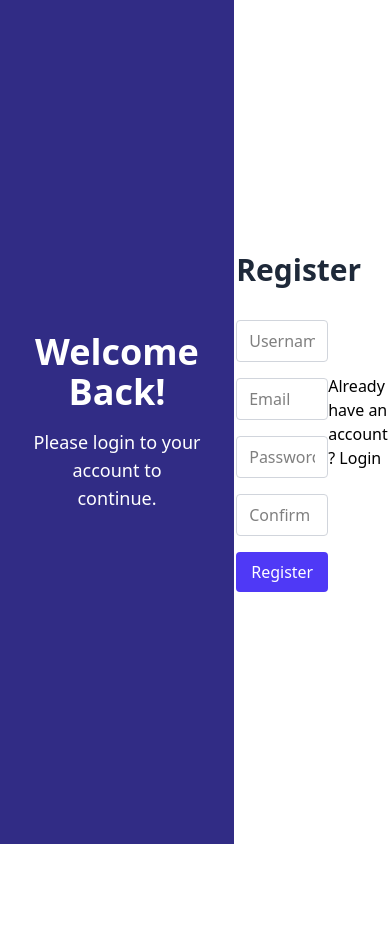
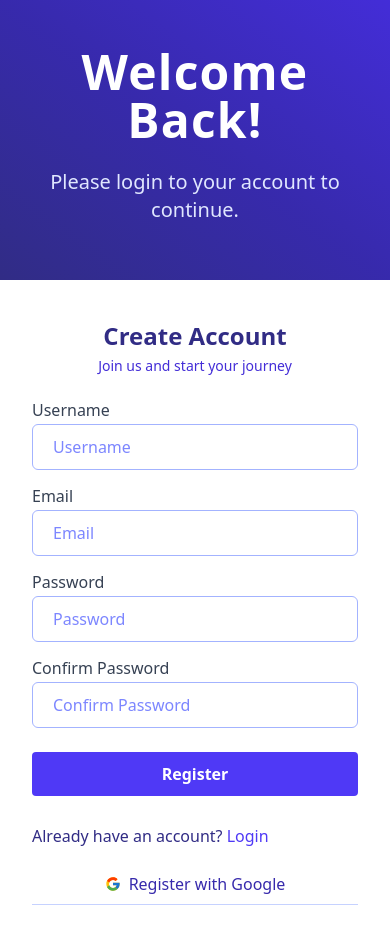
Before and after one commit to sudankdk/Sudan-Khadka-CodeArena, a React (Vite) app in the folder frontend/: page /register in a window 390 px wide. Before the commit the page ends 844 px from the top, so only its background shows below. Built offline with nearby package versions, Linux system fonts and the light colour scheme; no server answers.

Commit message:
feat: admin dashboard layout and stuff

```diff
--- a/frontend/package.json
+++ b/frontend/package.json
@@ -14,6 +14,7 @@
     "axios": "^1.13.2",
     "react": "^19.1.1",
     "react-dom": "^19.1.1",
+    "react-icons": "^5.5.0",
     "react-router-dom": "^7.9.5",
     "tailwindcss": "^4.1.17",
     "zustand": "^5.0.8"
--- a/frontend/src/App.tsx
+++ b/frontend/src/App.tsx
@@ -3,7 +3,7 @@ import Register from "./pages/Auth/register";
 import Login from "./pages/Auth/Login";
 import ProtectedRoute from "./services/auth/ProtectedRoute";
 import Dashboard from "./services/users/Dashboard";
-import AdminDashboard from "./services/admin/Dashboard";
+import AdminDashboard from "./pages/admin/Dashboard";
 import useAuthStore from "./services/auth/store/auth.store";
 import { useEffect } from "react";
 import OAuth from "./pages/Auth/OAuth";
--- a/frontend/src/Components/AuthLayout.tsx
+++ b/frontend/src/Components/AuthLayout.tsx
@@ -3,15 +3,21 @@ import type { AuthLayoutProp } from "../Interfaces/auth/auth";
 
 const AuthLayout: React.FC<AuthLayoutProp> = ({ children }) => {
   return (
-    <div className="flex max-h-screen ">
-      <div className="w-3/5 bg-indigo-900 p-8 flex items-center justify-center text-white">
-        <div className="text-center">
-          <h1 className="text-4xl font-bold mb-4">Welcome Back!</h1>
-          <p className="text-lg">Please login to your account to continue.</p>
+    <div className="flex flex-col md:flex-row min-h-screen">
+      {/* Left Panel: Welcome */}
+      <div className="md:w-3/5 w-full bg-gradient-to-tr from-indigo-900 via-indigo-800 to-indigo-700 p-12 flex items-center justify-center text-white">
+        <div className="text-center max-w-lg mx-auto">
+          <h1 className="text-5xl md:text-6xl font-extrabold mb-6 tracking-wide">
+            Welcome Back!
+          </h1>
+          <p className="text-xl md:text-2xl text-indigo-100 font-normal mb-2">
+            Please login to your account to continue.
+          </p>
         </div>
       </div>
 
-      <div className="w-2/5 p-8 flex items-center justify-center">
+      {/* Right Panel: Form/children */}
+      <div className="md:w-2/5 w-full p-8 flex items-center justify-center bg-white">
         {children}
       </div>
     </div>
--- a/frontend/src/Components/Forms/LoginForm.tsx
+++ b/frontend/src/Components/Forms/LoginForm.tsx
@@ -3,6 +3,7 @@ import { useAuth } from "../../services/auth/hook/useAuth";
 import { useNavigate } from "react-router-dom";
 import useAuthStore from "../../services/auth/store/auth.store";
 import { server } from "../../const/server";
+import { FcGoogle } from "react-icons/fc";
 
 const LoginForm = () => {
   const { login, loading, error, setError } = useAuth();
@@ -17,7 +18,7 @@ const LoginForm = () => {
 
   const handleSubmit = async (e: React.FormEvent) => {
     e.preventDefault();
-    if (email.trim() === "" || password.trim() === "") {
+    if (!email.trim() || !password.trim()) {
       setError?.("Fields cannot be empty");
       return;
     }
@@ -27,61 +28,74 @@ const LoginForm = () => {
       console.log(error);
     }
   };
+
   useEffect(() => {
-    if (user && user.id && user.role == "regular") {
+    if (user?.id && user.role === "regular") {
       navigate("/dashboard", { replace: true });
     }
-    if (user && user.id && user.role == "admin") {
+    if (user?.id && user.role === "admin") {
       navigate("/admin/dashboard", { replace: true });
     }
   }, [user, navigate]);
-  const handleNavigation = () => {
-    navigate("/register");
-  };
+
+  const handleNavigation = () => navigate("/register");
 
   return (
-    <div className="flex items-center justify-center min-h-screen bg-white w-full">
-      <form
-        onSubmit={handleSubmit}
-        className="flex flex-col w-full max-w-sm gap-4"
-      >
-        <h2 className="text-3xl font-bold text-gray-800 text-center mb-4">
-          Login
-        </h2>
-
+    <div className="w-full flex items-center justify-center flex-col">
+      <h2 className="text-2xl font-bold text-indigo-900 mb-2">Welcome Back!</h2>
+      <p className="font-extralight m-0">Let's gets you back</p>
+      <form onSubmit={handleSubmit} className="flex m-4 flex-col gap-6">
+        <label className="font-bold text-black mb-0 ">Email</label>
         <input
-          className="border border-gray-300 rounded px-3 py-2 focus:outline-none focus:ring-2 focus:ring-indigo-500"
+          className="border border-indigo-300 bg-transparent px-6 py-3 text-lg transition focus:outline-none focus:border-indigo-600 placeholder-indigo-400"
           placeholder="Email"
           value={email}
           onChange={(e) => setEmail(e.target.value)}
+          autoComplete="email"
         />
+        <label className="font-bold text-black mb-0 ">Password</label>
         <input
-          className="border border-gray-300 rounded px-3 py-2 focus:outline-none focus:ring-2 focus:ring-indigo-500"
+          className="border border-indigo-300 bg-transparent px-6 py-3 text-lg transition focus:outline-none focus:border-indigo-600 placeholder-indigo-400"
           placeholder="Password"
           type="password"
           value={password}
           onChange={(e) => setPassword(e.target.value)}
+          autoComplete="current-password"
         />
-
         <button
           type="submit"
           disabled={loading}
-          className={`bg-indigo-600 text-white py-2 rounded hover:bg-indigo-700 transition-colors ${
+          className={`bg-indigo-600 text-white py-3 rounded font-semibold text-lg hover:bg-indigo-700 transition ${
             loading ? "opacity-50 cursor-not-allowed" : ""
           }`}
         >
           {loading ? "Loading..." : "Login"}
         </button>
-
         {error && (
-          <p className="text-red-500 text-sm text-center mt-2">{error}</p>
+          <p className="text-red-500 text-sm text-left mt-1">{error}</p>
         )}
       </form>
-      <p>
-        Dont't have an account ?{" "}
-        <span onClick={handleNavigation}>Register</span>
-        <span onClick={() => handleOAuth("google")}>Login with google</span>
-      </p>
+      <div className="mt-8 text-left text-base">
+        <p className="text-indigo-900">
+          Don’t have an account?{" "}
+          <span
+            onClick={handleNavigation}
+            className="text-indigo-600 cursor-pointer font-medium hover:underline"
+          >
+            Register
+          </span>
+        </p>
+        <div className="mt-6 flex flex-col gap-3">
+          <button
+            onClick={() => handleOAuth("google")}
+            className="w-full flex gap-3 justify-center items-center  text-indigo-800 border-b border-indigo-200 py-2 bg-transparent font-medium hover:text-indigo-600 transition"
+          >
+            {< FcGoogle />}
+            Login with Google
+          </button>
+
+        </div>
+      </div>
     </div>
   );
 };
--- a/frontend/src/Components/Forms/RegisterForm.tsx
+++ b/frontend/src/Components/Forms/RegisterForm.tsx
@@ -1,5 +1,8 @@
 import { useState } from "react";
 import { useAuth } from "../../services/auth/hook/useAuth";
+import { useNavigate } from "react-router-dom";
+import { FcGoogle } from "react-icons/fc";
+import { server } from "../../const/server";
 
 const RegisterForm = () => {
   const { register, loading, error, setError } = useAuth();
@@ -7,80 +10,133 @@ const RegisterForm = () => {
   const [email, setEmail] = useState("");
   const [password, setPassword] = useState("");
   const [confirm, setConfirm] = useState("");
+  const navigate = useNavigate();
+
+  const handleOAuth = (provider: "google" | "github") => {
+    window.location.href = server + "auth/" + provider;
+  };
 
   const handleSubmit = async (e: React.FormEvent) => {
     e.preventDefault();
-    if (username.trim() == "" || email.trim() == "" || password == "") {
+    if (!username.trim() || !email.trim() || !password.trim()) {
       setError?.("Fields cannot be empty");
       return;
     }
-    if (password !== confirm) return alert("Passwords do not match");
-
+    if (password !== confirm) {
+      setError?.("Passwords do not match");
+      return;
+    }
     try {
       await register({ username, email, password });
       alert("Registered successfully!");
+      navigate("/login");
     } catch (error) {
       console.log(error);
     }
   };
-  const handleNavigation = () => {
-    window.location.href = "/login";
-  };
+
+  const handleNavigation = () => navigate("/login");
 
   return (
-    <div className="flex items-center justify-center min-h-screen bg-white w-full">
-      <form
-        onSubmit={handleSubmit}
-        className="flex flex-col w-full max-w-sm gap-4"
-      >
-        <h2 className="text-3xl font-bold text-gray-800 text-center mb-4">
-          Register
-        </h2>
-
+    <div className="w-full flex items-center justify-center flex-col">
+      <h2 className="text-2xl font-bold text-indigo-900 mb-1 mt-2">Create Account</h2>
+      <p className="font-light text-sm mb-6 text-indigo-700">
+        Join us and start your journey
+      </p>
+      <form onSubmit={handleSubmit} className="flex m-0 flex-col gap-4 w-full max-w-md">
+        {/* Username */}
+        <div className="flex flex-col gap-1">
+          <label className="font-medium text-gray-700 mb-0 leading-tight" htmlFor="register-username">
+            Username
+          </label>
           <input
-          className="border border-gray-300 rounded px-3 py-2 focus:outline-none focus:ring-2 focus:ring-indigo-500"
+            id="register-username"
+            className="border border-indigo-300 bg-transparent px-5 py-2.5 text-base rounded-md transition focus:outline-none focus:border-indigo-600 placeholder-indigo-400"
             placeholder="Username"
             value={username}
             onChange={(e) => setUsername(e.target.value)}
+            autoComplete="username"
           />
+        </div>
+        {/* Email */}
+        <div className="flex flex-col gap-1">
+          <label className="font-medium text-gray-700 mb-0 leading-tight" htmlFor="register-email">
+            Email
+          </label>
           <input
-          className="border border-gray-300 rounded px-3 py-2 focus:outline-none focus:ring-2 focus:ring-indigo-500"
+            id="register-email"
+            className="border border-indigo-300 bg-transparent px-5 py-2.5 text-base rounded-md transition focus:outline-none focus:border-indigo-600 placeholder-indigo-400"
             placeholder="Email"
             value={email}
             onChange={(e) => setEmail(e.target.value)}
+            autoComplete="email"
           />
+        </div>
+        {/* Password */}
+        <div className="flex flex-col gap-1">
+          <label className="font-medium text-gray-700 mb-0 leading-tight" htmlFor="register-password">
+            Password
+          </label>
           <input
-          className="border border-gray-300 rounded px-3 py-2 focus:outline-none focus:ring-2 focus:ring-indigo-500"
+            id="register-password"
+            className="border border-indigo-300 bg-transparent px-5 py-2.5 text-base rounded-md transition focus:outline-none focus:border-indigo-600 placeholder-indigo-400"
             placeholder="Password"
             type="password"
             value={password}
             onChange={(e) => setPassword(e.target.value)}
+            autoComplete="new-password"
           />
+        </div>
+        {/* Confirm Password */}
+        <div className="flex flex-col gap-1">
+          <label className="font-medium text-gray-700 mb-0 leading-tight" htmlFor="register-confirm">
+            Confirm Password
+          </label>
           <input
-          className="border border-gray-300 rounded px-3 py-2 focus:outline-none focus:ring-2 focus:ring-indigo-500"
+            id="register-confirm"
+            className="border border-indigo-300 bg-transparent px-5 py-2.5 text-base rounded-md transition focus:outline-none focus:border-indigo-600 placeholder-indigo-400"
             placeholder="Confirm Password"
             type="password"
             value={confirm}
             onChange={(e) => setConfirm(e.target.value)}
+            autoComplete="new-password"
           />
-
+        </div>
+        {/* Register Button */}
         <button
           type="submit"
           disabled={loading}
-          className={`bg-indigo-600 text-white py-2 rounded hover:bg-indigo-700 transition-colors ${
+          className={`bg-indigo-600 text-white py-2.5 mt-2 rounded font-semibold text-base hover:bg-indigo-700 transition ${
             loading ? "opacity-50 cursor-not-allowed" : ""
           }`}
         >
           {loading ? "Loading..." : "Register"}
         </button>
-
         {error && (
-          <p className="text-red-500 text-sm text-center mt-2">{error}</p>
+          <p className="text-red-500 text-sm text-left mt-2">{error}</p>
         )}
       </form>
-      <p>
-        Already have an account ? <span onClick={handleNavigation}>Login</span>
+      {/* OAuth / Navigation */}
+      <div className="mt-7 text-left text-base w-full max-w-md">
+        <p className="text-indigo-900 mb-4">
+          Already have an account?{" "}
+          <span
+            onClick={handleNavigation}
+            className="text-indigo-600 cursor-pointer font-medium hover:underline"
+          >
+            Login
+          </span>
         </p>
+        <div className="flex flex-col gap-2">
+          <button
+            onClick={() => handleOAuth("google")}
+            className="w-full flex gap-2 justify-center items-center text-indigo-800 border-b border-indigo-200 py-2 bg-transparent font-medium hover:text-indigo-600 transition"
+          >
+            <FcGoogle />
+            Register with Google
+          </button>
+        </div>
+      </div>
     </div>
   );
 };
--- a/frontend/src/index.css
+++ b/frontend/src/index.css
@@ -1 +1,37 @@
 @import "tailwindcss";
+
+:root {
+  --background: oklch(0.1 0 0);
+  --foreground: oklch(0.95 0 0);
+  --card: oklch(0.15 0 0);
+  --card-foreground: oklch(0.95 0 0);
+  --popover: oklch(0.15 0 0);
+  --popover-foreground: oklch(0.95 0 0);
+  --primary: oklch(0.4 0.2 280);
+  --primary-foreground: oklch(0.95 0 0);
+  --secondary: oklch(0.25 0 0);
+  --secondary-foreground: oklch(0.95 0 0);
+  --muted: oklch(0.3 0 0);
+  --muted-foreground: oklch(0.65 0 0);
+  --accent: oklch(0.5 0.2 280);
+  --accent-foreground: oklch(0.95 0 0);
+  --destructive: oklch(0.5 0.25 15);
+  --destructive-foreground: oklch(0.95 0 0);
+  --border: oklch(0.2 0 0);
+  --input: oklch(0.2 0 0);
+  --ring: oklch(0.4 0.2 280);
+  --chart-1: oklch(0.6 0.2 280);
+  --chart-2: oklch(0.55 0.18 350);
+  --chart-3: oklch(0.5 0.2 180);
+  --chart-4: oklch(0.65 0.15 50);
+  --chart-5: oklch(0.45 0.2 200);
+  --radius: 0.625rem;
+  --sidebar: oklch(0.12 0 0);
+  --sidebar-foreground: oklch(0.95 0 0);
+  --sidebar-primary: oklch(0.4 0.2 280);
+  --sidebar-primary-foreground: oklch(0.95 0 0);
+  --sidebar-accent: oklch(0.25 0 0);
+  --sidebar-accent-foreground: oklch(0.95 0 0);
+  --sidebar-border: oklch(0.2 0 0);
+  --sidebar-ring: oklch(0.4 0.2 280);
+}
```
Also changed, not shown: frontend/src/Components/AdminDashboardLayout.tsx (added, +30 -0 lines), frontend/src/Components/AdminSidebar.tsx (added, +76 -0 lines), frontend/src/const/Icons.tsx (added, +15 -0 lines), frontend/src/pages/admin/Dashboard.tsx (added, +16 -0 lines), frontend/src/services/admin/Dashboard.tsx (deleted, +0 -7 lines), frontend/src/services/auth/client.tsx (+4 -4 lines), 1 other file (tests, documents, lock files or other folders). Lines whose indentation alone changed are shown as unchanged.
